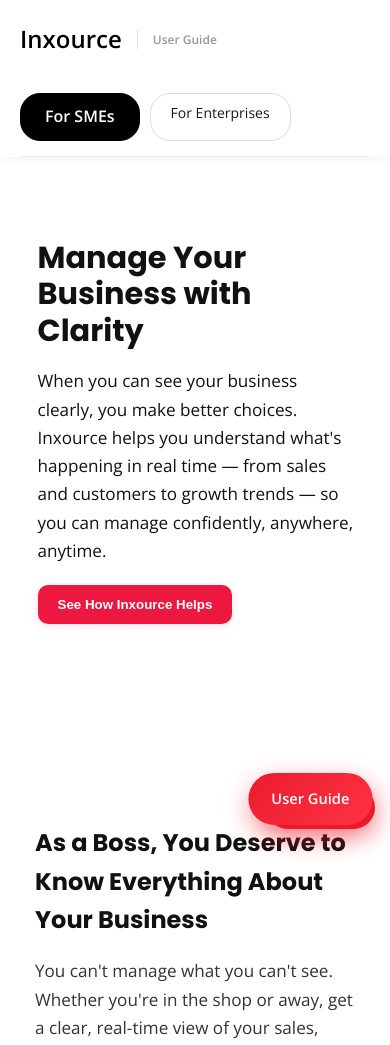
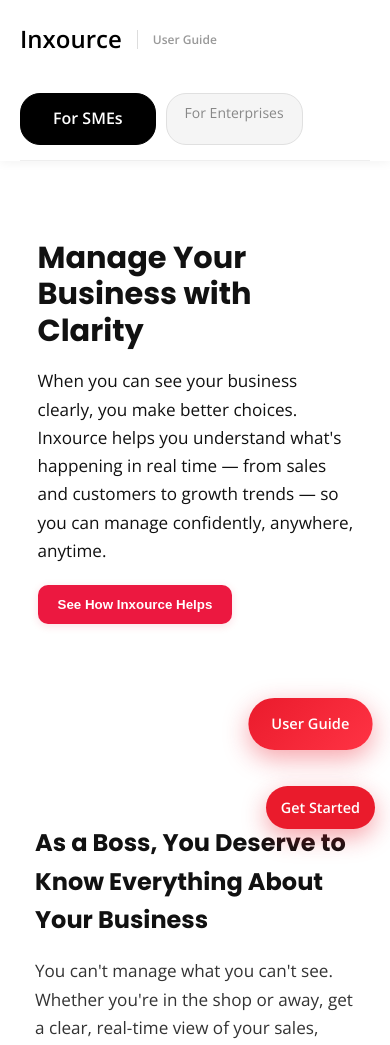
Before and after one commit to ThomasTheLee/inxource_landing_page, a Flask app: page / in a window 390 px wide. Shown: the top 1045 px of the page. Run offline with Flask 3, Linux system fonts and the light colour scheme.

Commit message:
fixed floating butoon.

```diff
--- a/templates/base.html
+++ b/templates/base.html
@@ -116,20 +116,23 @@
         }
 
         .tab-btn {
-            padding: 8px 20px;
-            border: 1px solid #ddd;
+            padding: 8px 18px;
+            border: 1px solid #e0e0e0;
             border-radius: 20px;
-            background: #fff;
+            background: #f5f5f5;
             cursor: pointer;
             font-size: 14px;
             transition: all 0.3s ease;
             text-decoration: none;
-            color: #1a1a1a;
+            color: #888;
             display: inline-block;
+            font-weight: 400;
         }
 
         .tab-btn:hover {
-            background: #f5f5f5;
+            background: #ebebeb;
+            color: #666;
+            border-color: #d0d0d0;
         }
 
         .tab-btn.active {
@@ -137,7 +140,7 @@
             color: #fff;
             border-color: #000;
             font-size: 16px;
-            padding: 10px 24px;
+            padding: 12px 32px;
             font-weight: 600;
         }
 
@@ -675,7 +678,7 @@
             }
 
             .floating-guide-btn {
-                bottom: 20px;
+                bottom: 95px;
                 right: 20px;
                 padding: 14px 22px;
                 font-size: 14px;
```
